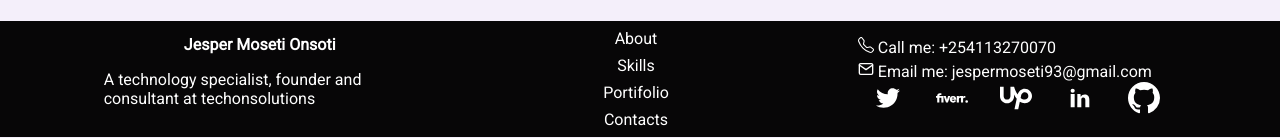
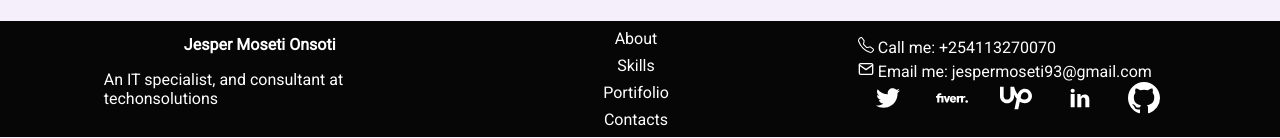
Before and after one commit to jespermoseti/jespermoseti, a Next.js app: page / in a window 1280 px wide. Shown: the part 644-782 px from the top of the page. Built offline with nearby package versions, Linux system fonts and the light colour scheme; no server answers; the database is empty.

Commit message:
Update footer.js

```diff
--- a/components/layout/footer.js
+++ b/components/layout/footer.js
@@ -15,7 +15,7 @@ function Footer() {
         <div className={classes.personality}>
           <h4>Jesper Moseti Onsoti</h4>
           <p>
-            A technology specialist, founder and consultant at techonsolutions
+            An IT specialist, and consultant at techonsolutions
           </p>
         </div>
         <div className={classes.navlinks}>
```
